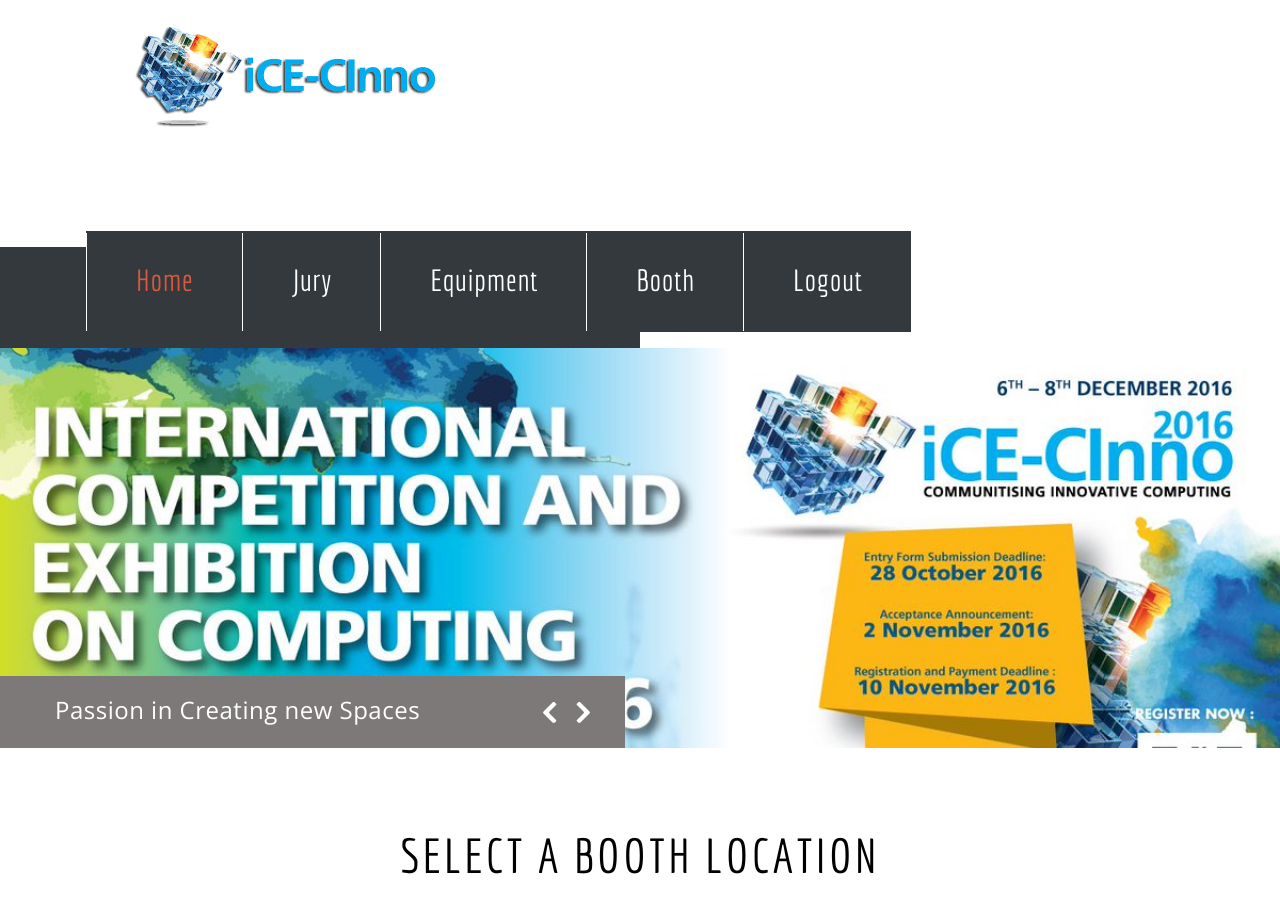
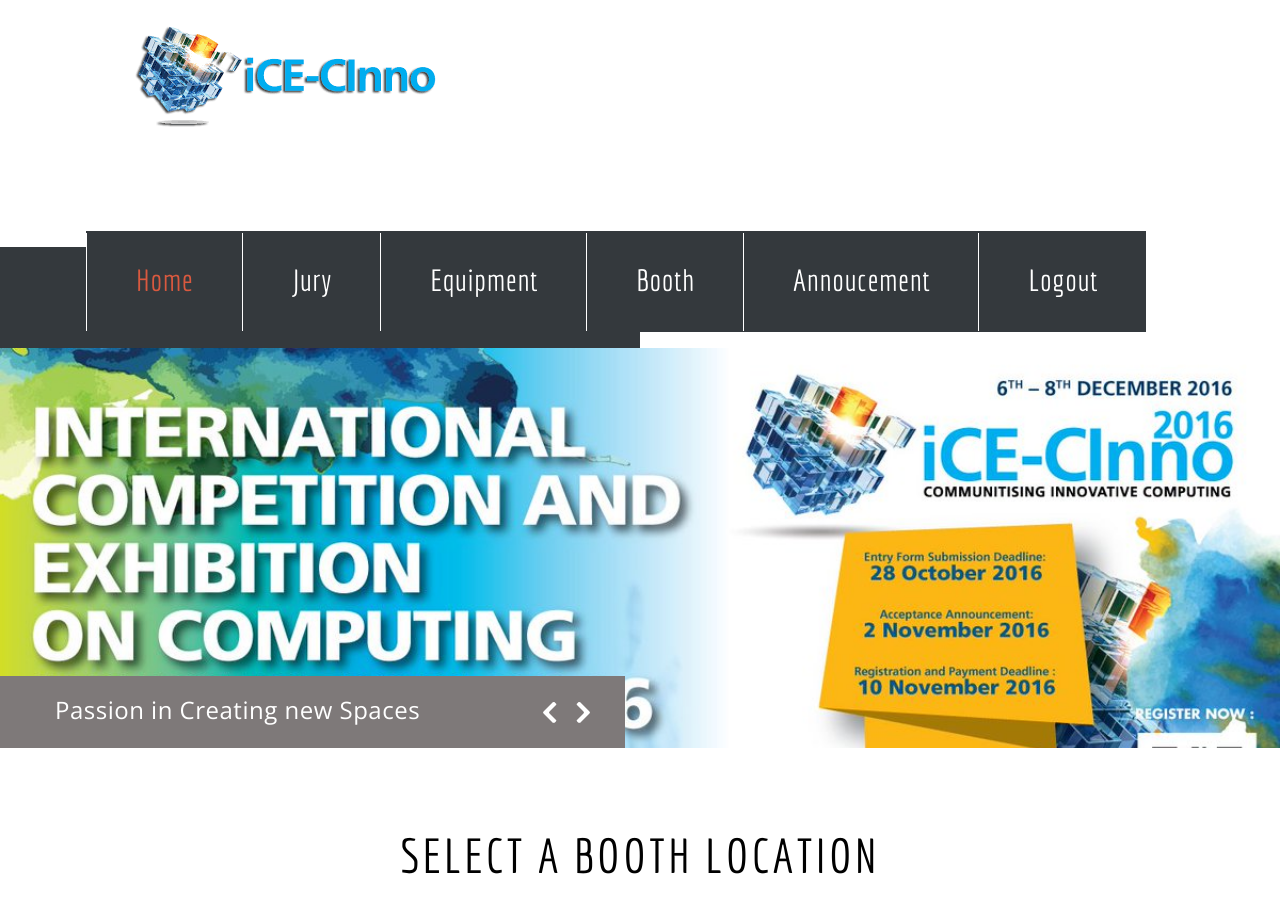
Before and after one commit to JianHui97/SemProject, a PHP site: page /sdw/BoothForm.php?pid=1 in a window 1280 px wide. Shown: the part 165-1063 px from the top of the page. Run offline with PHP 8.4, Linux system fonts and the light colour scheme; data comes from the database, SQL or seed files in the repository.

Commit message:
Update header1.php

```diff
--- a/sdw/ManageBooth/View/header1.php
+++ b/sdw/ManageBooth/View/header1.php
@@ -31,6 +31,7 @@
              <li><a href="/sdw/ManageEvaluation/view/InsertJuryForm.php">Jury</a></li>
              <li><a href="/sdw/ManageEquipment/manage_equipment/viewequip.php">Equipment</a></li>
              <li><a href="/sdw/ManageBooth/View/BoothView.php">Booth</a></li>
+			 <li><a href="">Annoucement</a></li>
 			 <li><a href="http://localhost/sdw/ManageLogin/View/">Logout</a></li>
            </ul>
           </nav>
```
